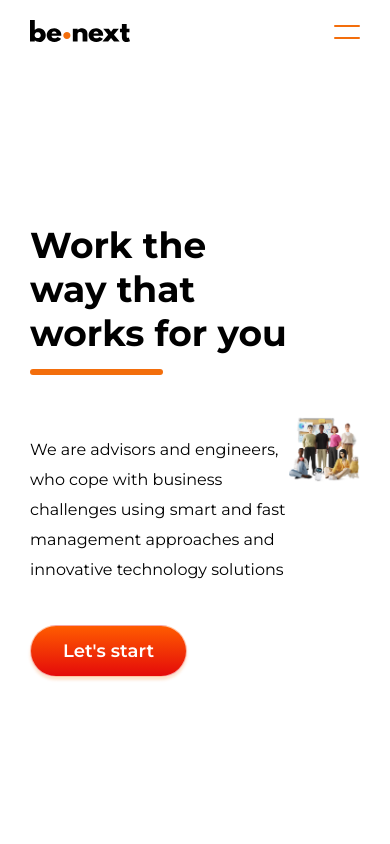
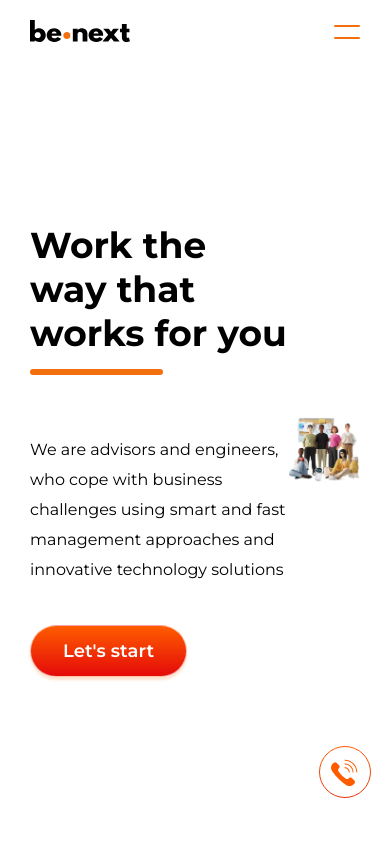
Before and after one commit to martun-avagyan/Be.Next, a plain HTML site: page index.html in a window 390 px wide. Shown: the top 844 px of the page. Drawn offline with Linux system fonts and the light colour scheme.

Commit message:
feat: add call us button

```diff
--- a/index.html
+++ b/index.html
@@ -202,6 +202,9 @@
         </div>
       </section>
     </div>
+    <div class="call-us mobile tablet">
+      <img src="public/images/CallUs.svg" alt="Call Us" />
+    </div>
     <footer class="footer">
       <div class="container footer-content">
         <div class="footer-left">
--- a/style.css
+++ b/style.css
@@ -484,6 +484,12 @@ a:visited {
     flex-direction: column;
     align-items: center;
   }
+
+  .call-us {
+    position: fixed;
+    bottom: 5%;
+    right: 5%;
+  }
 }
 
 @media (max-width: 780px) {
```
